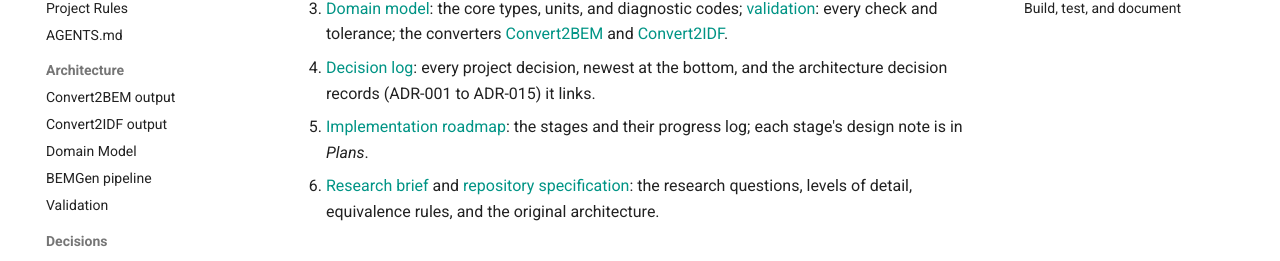
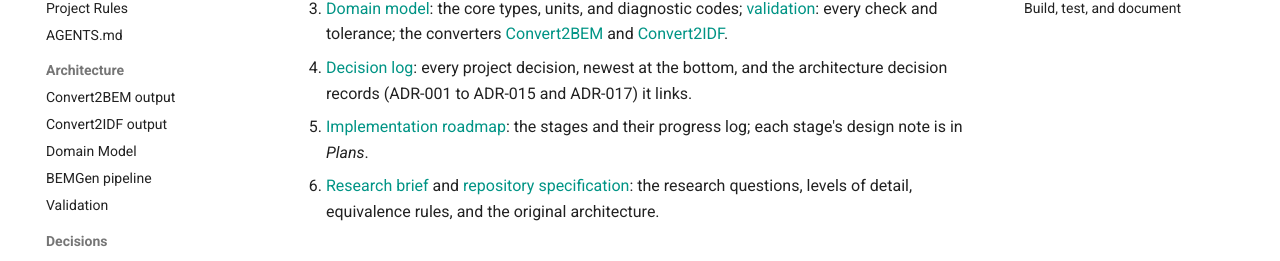
Before and after one commit to Energy-Atlas/BEMGen-docs, an MkDocs documentation site: the page built from docs/developer/index.md, in a window 1280 px wide and 900 px high, scrolled down 533 px. Shown: the part 202-463 px from the top of the window. Built offline with MkDocs 1.6.1 and Material for MkDocs 9.7.7, drawn with Linux system fonts in a browser that asks for light colours; comment, search, counter and statistics services are not loaded.

Commit message:
docs(developer): list adr-017 in the landing page

```diff
--- a/docs/developer/index.md
+++ b/docs/developer/index.md
@@ -12,7 +12,7 @@ To propose a fix to a page, open an [issue](https://github.com/energy-atlas/BEMG
 1. [Project rules](GLOBAL.md): the non-negotiable scientific, architecture, quality, and git rules, and the [working instructions](AGENTS.md) for contributors and coding agents (commands, architecture boundaries, commit format, stage workflow).
 2. [Pipeline](architecture/pipeline.md): every step of the pipeline, its types, components, and decisions.
 3. [Domain model](architecture/domain-model.md): the core types, units, and diagnostic codes; [validation](architecture/validation.md): every check and tolerance; the converters [Convert2BEM](architecture/convert2bem.md) and [Convert2IDF](architecture/convert2idf.md).
-4. [Decision log](decisions/decision-log.md): every project decision, newest at the bottom, and the architecture decision records (ADR-001 to ADR-015) it links.
+4. [Decision log](decisions/decision-log.md): every project decision, newest at the bottom, and the architecture decision records (ADR-001 to ADR-015 and ADR-017) it links.
 5. [Implementation roadmap](plans/2026-09-30-implementation-roadmap.md): the stages and their progress log; each stage's design note is in *Plans*.
 6. [Research brief](LOD_geometric_zoning_equivalence_research_brief.md) and [repository specification](LOD_grasshopper_plugin_repository_spec.md): the research questions, levels of detail, equivalence rules, and the original architecture.
 
```
